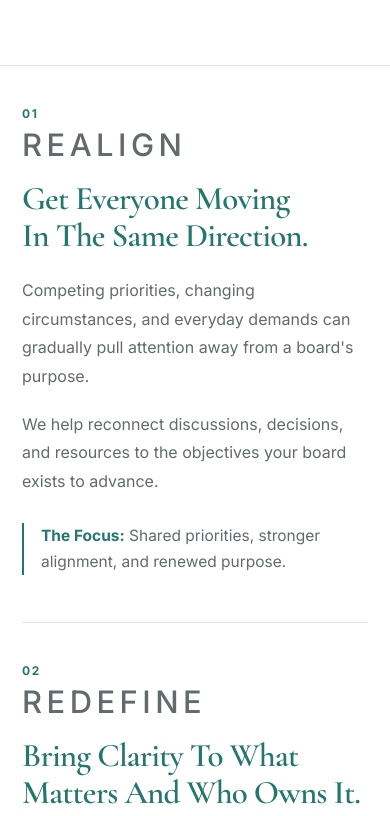
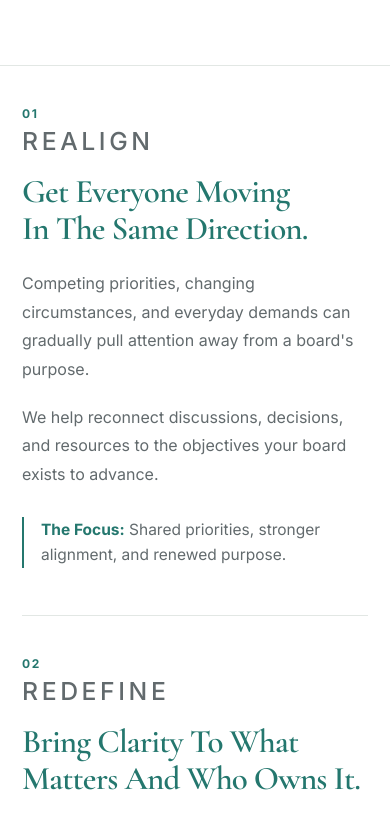
Before and after one commit to ejculp-droid/board-direction, a plain HTML site: page services/index.html in a window 390 px wide. Shown: the part 842-1658 px from the top of the page. Drawn offline with nearby package versions, Linux system fonts and the light colour scheme.

Commit message:
Set Services labels to 75 percent of corresponding heading size

```diff
--- a/assets/css/services-rto-inspired.css
+++ b/assets/css/services-rto-inspired.css
@@ -21,7 +21,7 @@
  border-bottom:1px solid var(--line,#E2E7E4)}
 #main-content.bd-services .service-detail__side {display:flex;flex-direction:column;align-items:flex-start;gap:5px;min-width:0}
 #main-content.bd-services .service-detail__number {display:block;padding:0;margin:0;color:var(--teal,#24776E);font:650 12px/1.5 "Inter",ui-sans-serif,system-ui,sans-serif;letter-spacing:.14em}
-#main-content.bd-services .service-detail__name {color:var(--body,#626A6D);font-family:"Inter",ui-sans-serif,system-ui,sans-serif;font-weight:500;letter-spacing:.145em;text-transform:uppercase;font-size:clamp(30px,2.8125vw,38.4375px);line-height:1.12;margin:0}
+#main-content.bd-services .service-detail__name {color:var(--body,#626A6D);font-family:"Inter",ui-sans-serif,system-ui,sans-serif;font-weight:500;letter-spacing:.145em;text-transform:uppercase;font-size:clamp(24px,2.25vw,30.75px);line-height:1.12;margin:0}
 #main-content.bd-services .service-detail__content {min-width:0}
 #main-content.bd-services .service-detail__content h3 {max-width:720px;margin:0 0 21px;color:var(--teal,#24776E);font-size:clamp(32px,3vw,41px);line-height:1.12}
 #main-content.bd-services .service-detail__content p {max-width:710px;margin:0 0 19px;color:var(--body,#626A6D);font-size:16.5px;font-weight:400;line-height:1.79}
@@ -51,7 +51,7 @@
  #main-content.bd-services .bd-services__hero-title {font-size:clamp(44px,12vw,58px)}
  #main-content.bd-services .bd-services__hero-lead {font-size:16px}
  #main-content.bd-services .service-detail {padding-block:39px 47px}
- #main-content.bd-services .service-detail__name {font-size:30.9375px}
+ #main-content.bd-services .service-detail__name {font-size:24.75px}
  #main-content.bd-services .service-detail__content h3 {font-size:33px}
  #main-content.bd-services .service-detail__content p {font-size:16px}
  #main-content.bd-services .callout {padding-block:62px 69px}
```
